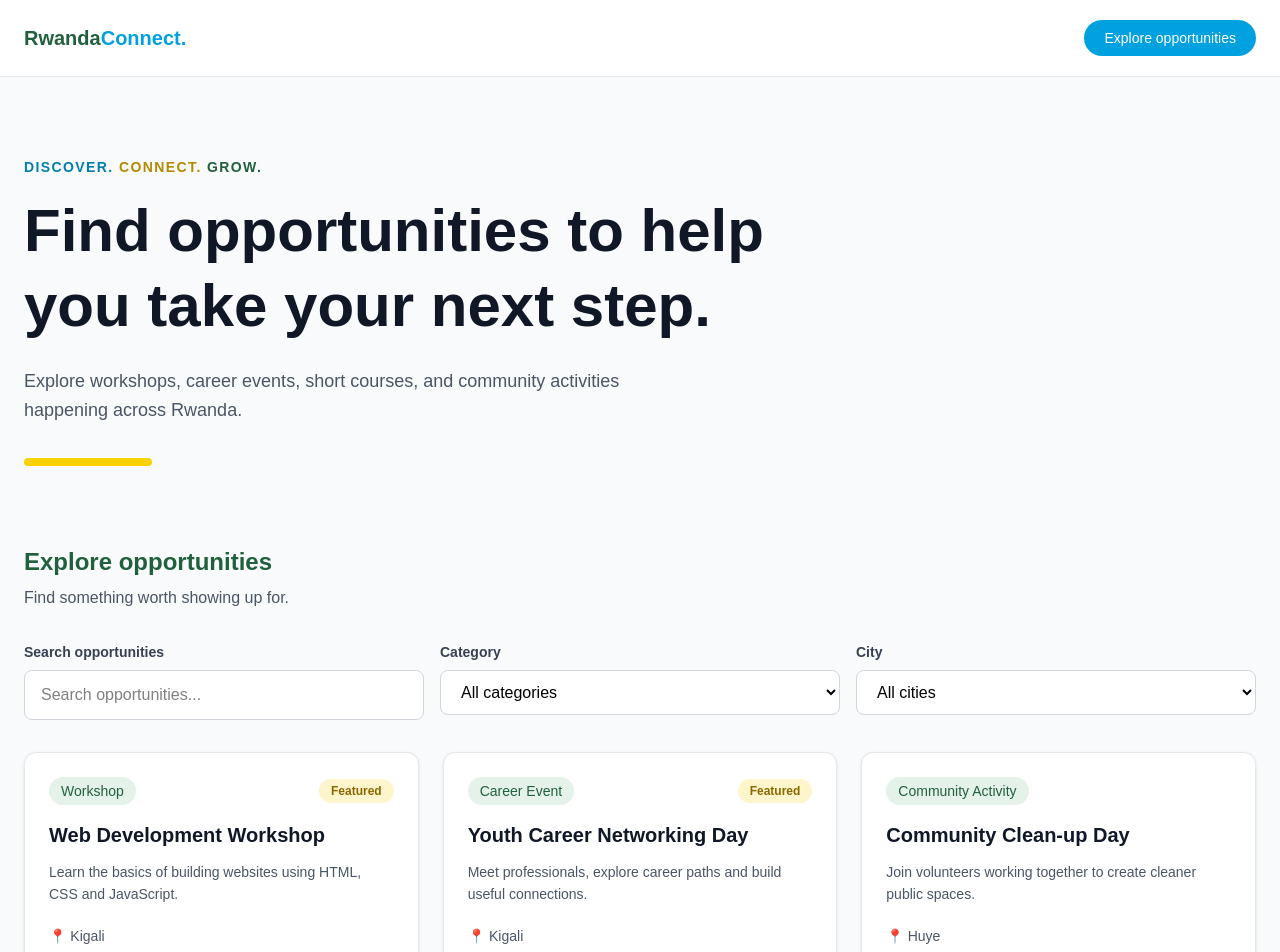
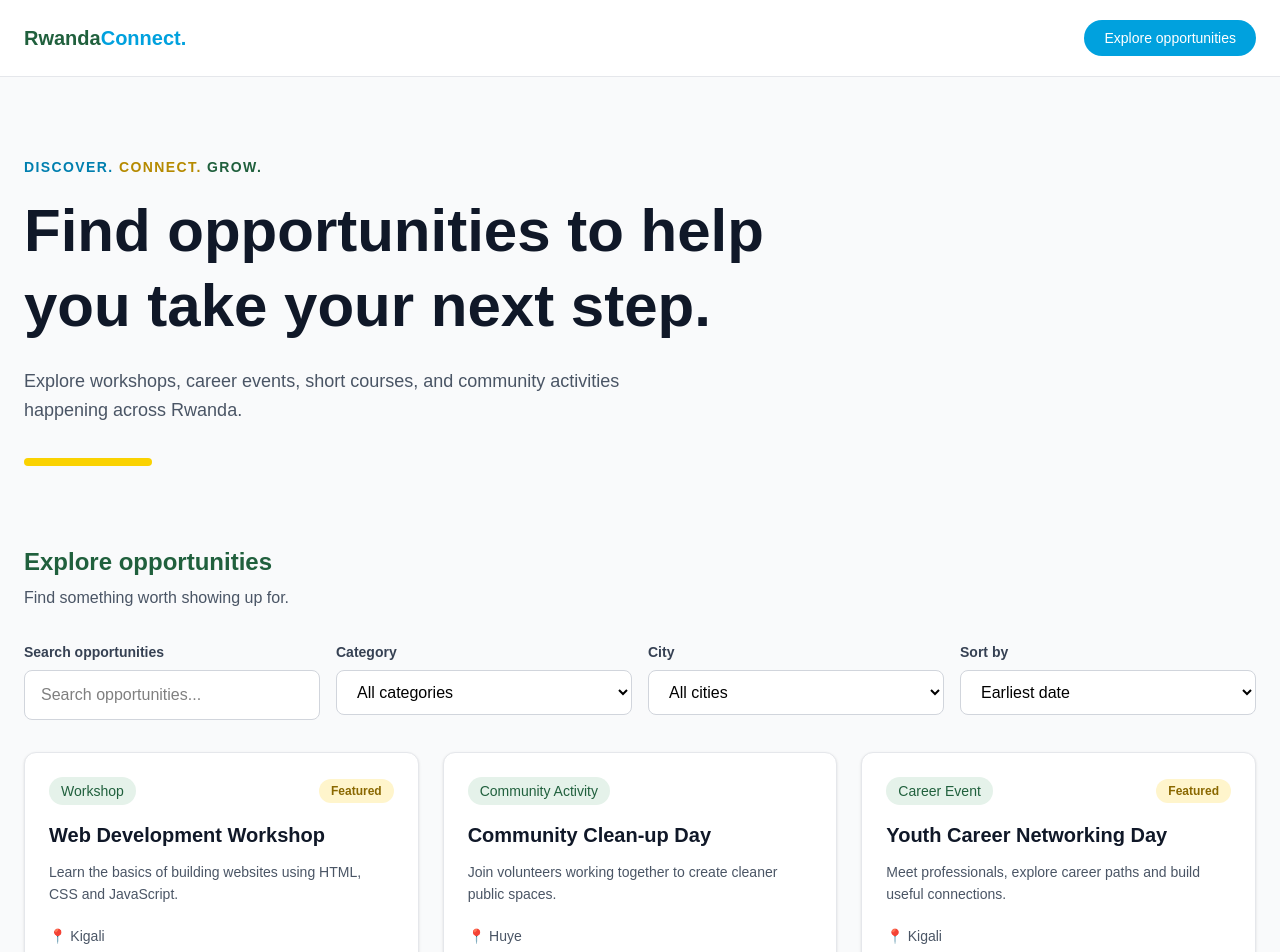
Before and after one commit to Tetaaline/rwanda-opportunities-explorer-, a React (Vite) app: page / in a window 1280 px wide. Shown: the top 952 px of the page. Built offline with nearby package versions, Linux system fonts and the light colour scheme.

Commit message:
feat: implement opportunity sorting

```diff
--- a/src/App.jsx
+++ b/src/App.jsx
@@ -9,9 +9,10 @@ function App() {
   const [searchTerm, setSearchTerm] = useState('')
   const [selectedCategory, setSelectedCategory] = useState('All')
   const [selectedCity, setSelectedCity] = useState('All')
+  const [sortOrder, setSortOrder] = useState('earliest')
 
-  // Filter opportunities using search, category and city
-  const filteredOpportunities = opportunities.filter((opportunity) => {
+  const filteredOpportunities = opportunities
+    .filter((opportunity) => {
       const search = searchTerm.toLowerCase()
 
       const matchesSearch =
@@ -29,6 +30,17 @@ function App() {
         opportunity.city === selectedCity
 
       return matchesSearch && matchesCategory && matchesCity
+    })
+    .toSorted((a, b) => {
+      if (sortOrder === 'latest') {
+        return new Date(b.date) - new Date(a.date)
+      }
+
+      if (sortOrder === 'title') {
+        return a.title.localeCompare(b.title)
+      }
+
+      return new Date(a.date) - new Date(b.date)
     })
 
   return (
@@ -55,10 +67,7 @@ function App() {
           <div className="mt-8 h-2 w-32 rounded-full bg-[#FAD201]" />
         </section>
 
-        <section
-          id="opportunities"
-          className="mx-auto max-w-7xl px-6 pb-20"
-        >
+        <section id="opportunities" className="mx-auto max-w-7xl px-6 pb-20">
           <div className="mb-8">
             <h2 className="text-2xl font-bold text-[#20603D]">
               Explore opportunities
@@ -75,6 +84,8 @@ function App() {
             onCategoryChange={setSelectedCategory}
             selectedCity={selectedCity}
             onCityChange={setSelectedCity}
+            sortOrder={sortOrder}
+            onSortChange={setSortOrder}
           />
 
           <div className="grid gap-6 sm:grid-cols-2 lg:grid-cols-3">
--- a/src/components/SearchFilters.jsx
+++ b/src/components/SearchFilters.jsx
@@ -6,9 +6,11 @@ function SearchFilters({
   onCategoryChange,
   selectedCity,
   onCityChange,
+  sortOrder,
+  onSortChange,
 }) {
   return (
-    <div className="mb-8 grid gap-4 md:grid-cols-3">
+    <div className="mb-8 grid gap-4 md:grid-cols-4">
       <div>
         <label htmlFor="search" className="mb-2 block text-sm font-semibold text-gray-700">
           Search opportunities
@@ -19,7 +21,7 @@ function SearchFilters({
           value={searchTerm}
           onChange={(event) => onSearchChange(event.target.value)}
           placeholder="Search opportunities..."
-          className="w-full rounded-lg border border-gray-300 bg-white px-4 py-3 outline-none focus:border-[#007FAF]"
+          className="w-full rounded-lg border border-gray-300 bg-white px-4 py-3"
         />
       </div>
 
@@ -57,6 +59,22 @@ function SearchFilters({
           <option value="Musanze">Musanze</option>
         </select>
       </div>
+
+      <div>
+        <label htmlFor="sort" className="mb-2 block text-sm font-semibold text-gray-700">
+          Sort by
+        </label>
+        <select
+          id="sort"
+          value={sortOrder}
+          onChange={(event) => onSortChange(event.target.value)}
+          className="w-full rounded-lg border border-gray-300 bg-white px-4 py-3"
+        >
+          <option value="earliest">Earliest date</option>
+          <option value="latest">Latest date</option>
+          <option value="title">Title (A–Z)</option>
+        </select>
+      </div>
     </div>
   )
 }
```
Lines whose indentation alone changed are shown as unchanged.
